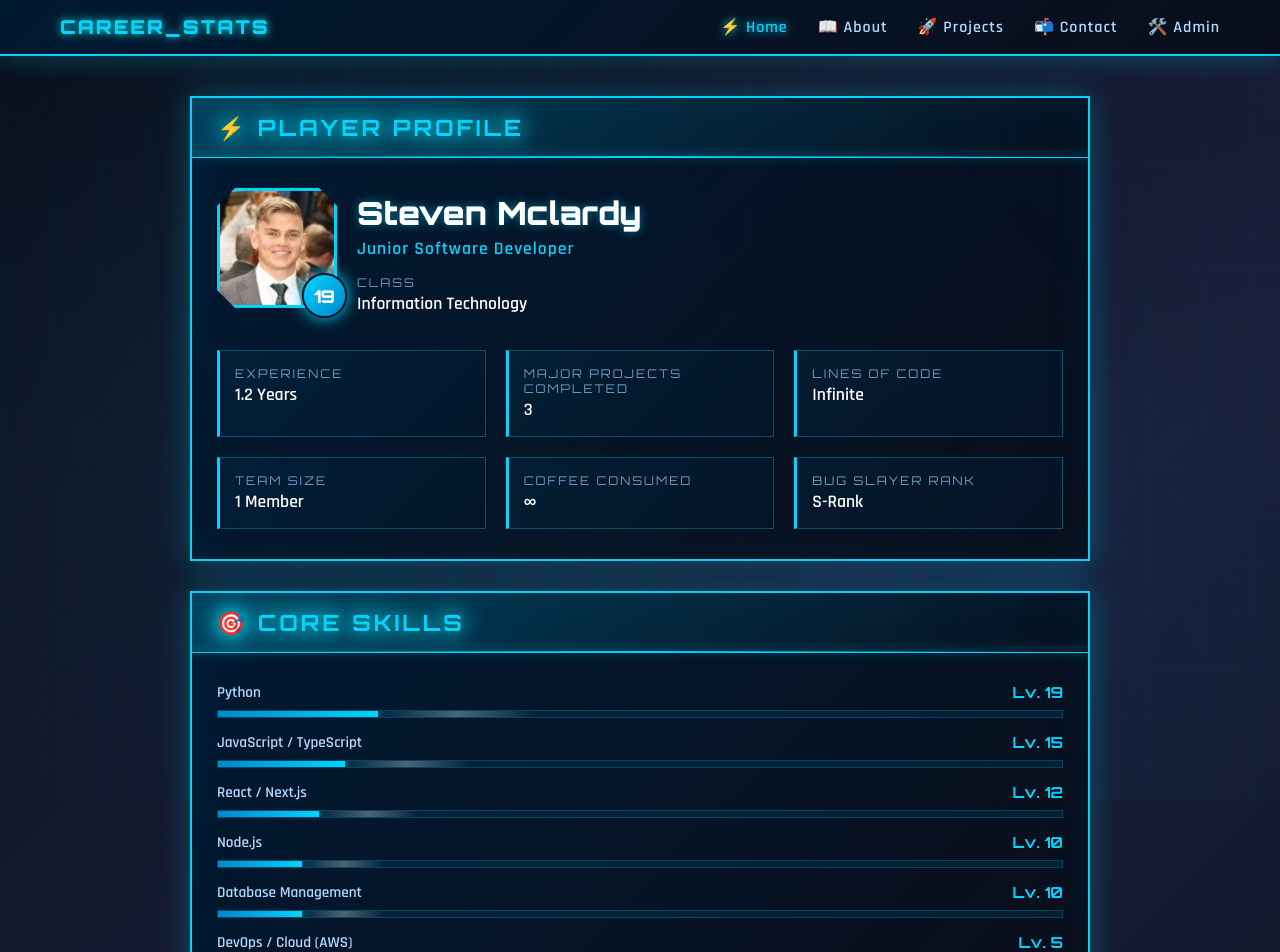
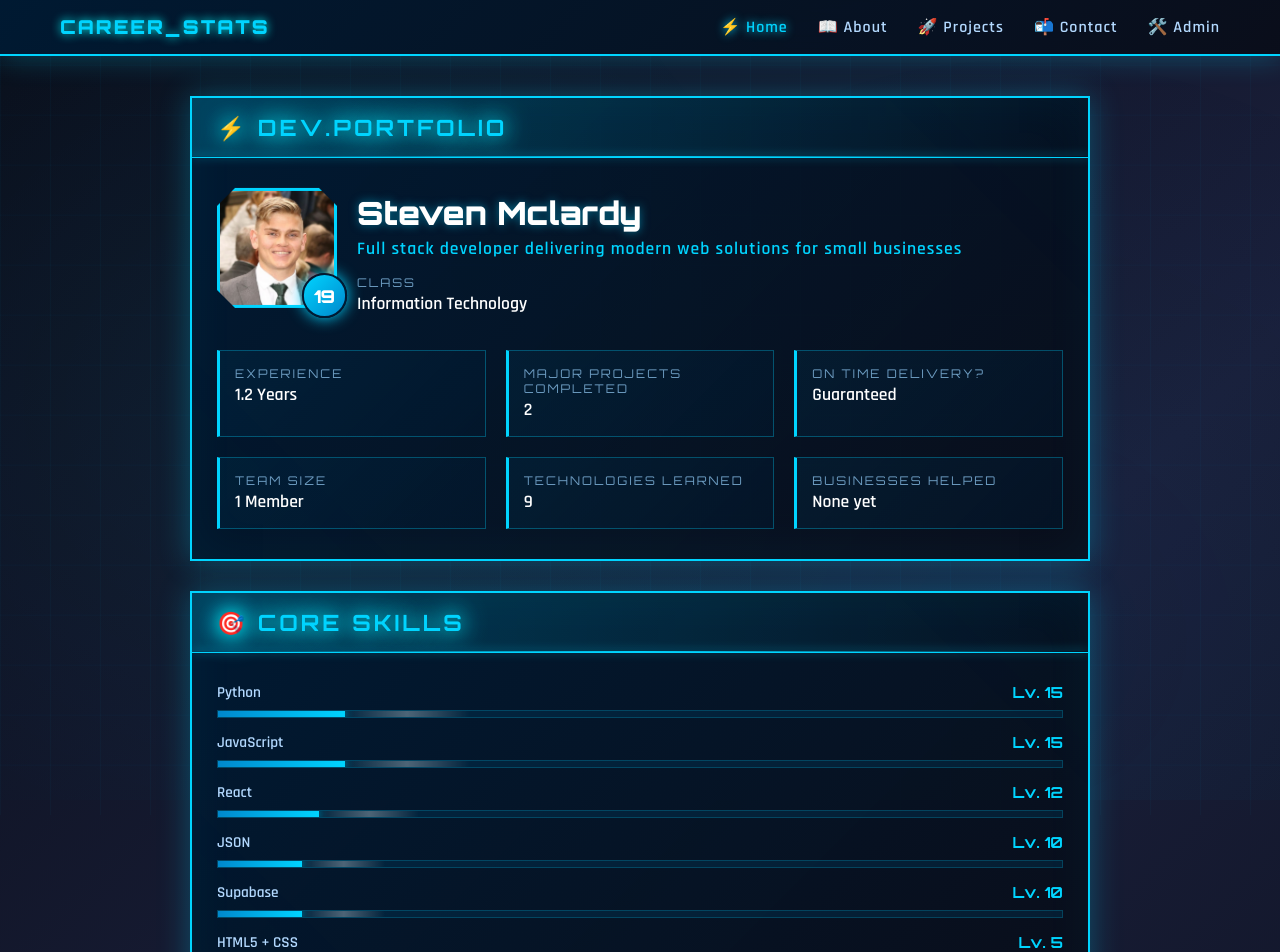
Before and after one commit to Steve-ster/my-portfolio, a Next.js app: page / in a window 1280 px wide. Shown: the top 952 px of the page. Built offline with nearby package versions, Linux system fonts and the light colour scheme.

Commit message:
Edited some wording

```diff
--- a/app/page.js
+++ b/app/page.js
@@ -9,27 +9,27 @@ import SkillBar from '@/components/SkillBar'
 export default function Home() {
   const playerData = {
     name: "Steven Mclardy",
-    title: "Junior Software Developer",
+    title: "Full stack developer delivering modern web solutions for small businesses",
     class: "Information Technology",
     level: 19
   }
 
   const stats = [
     { label: "Experience", value: "1.2 Years" },
-    { label: "Major Projects Completed", value: "3" },
-    { label: "Lines of Code", value: "Infinite" },
+    { label: "Major Projects Completed", value: "2" },
+    { label: "On time delivery?", value: "Guaranteed" },
     { label: "Team Size", value: "1 Member" },
-    { label: "Coffee Consumed", value: "∞" },
-    { label: "Bug Slayer Rank", value: "S-Rank" }
+    { label: "Technologies learned", value: "9" },
+    { label: "Businesses helped", value: "None yet" }
   ]
 
   const skills = [
-    { name: "Python", level: 19 },
-    { name: "JavaScript / TypeScript", level: 15 },
-    { name: "React / Next.js", level: 12 },
-    { name: "Node.js", level: 10 },
-    { name: "Database Management", level: 10 },
-    { name: "DevOps / Cloud (AWS)", level: 5 },
+    { name: "Python", level: 15 },
+    { name: "JavaScript", level: 15 },
+    { name: "React", level: 12 },
+    { name: "JSON", level: 10 },
+    { name: "Supabase", level: 10 },
+    { name: "HTML5 + CSS", level: 5 },
   ]
 
   const certifications = [
@@ -74,7 +74,7 @@ export default function Home() {
   return (
     <div className="main-container">
       {/* Main Stats Window */}
-      <StatWindow title="⚡ Player Profile" delay={0}>
+      <StatWindow title="⚡ Dev.Portfolio" delay={0}>
         <PlayerInfo
           name={playerData.name}
           title={playerData.title}
```
Also changed, not shown: app/about/page.js (+8 -1 lines).
